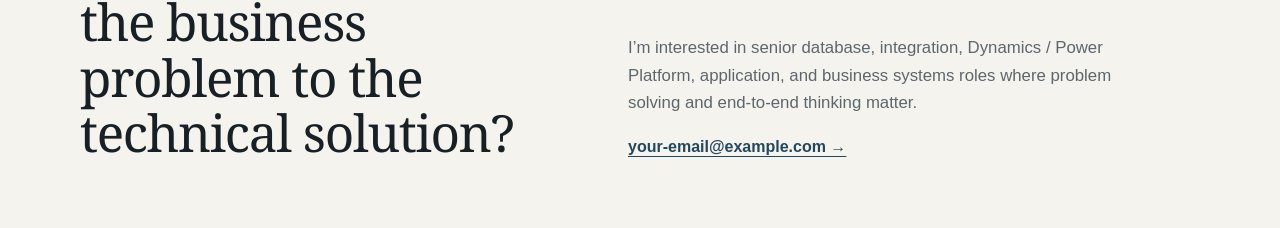
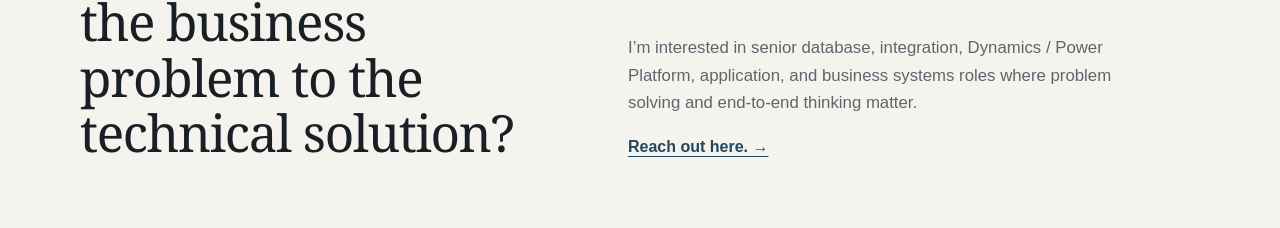
Before and after one commit to tgerlich1/TinaGerlich-Portfolio, a Next.js app: page / in a window 1280 px wide. Shown: the part 5624-5852 px from the top of the page. Built offline with nearby package versions, Linux system fonts and the light colour scheme.

Commit message:
update email one last time

```diff
--- a/app/page.js
+++ b/app/page.js
@@ -247,7 +247,7 @@ export default function Home() {
             I’m interested in senior database, integration, Dynamics / Power Platform, application,
             and business systems roles where problem solving and end-to-end thinking matter.
           </p>
-          <a href="mailto:your-email@example.com">your-email@example.com →</a>
+          <a href="mailto:terlich99@gmail.com">Reach out here. →</a>
         </div>
       </section>
 
```
